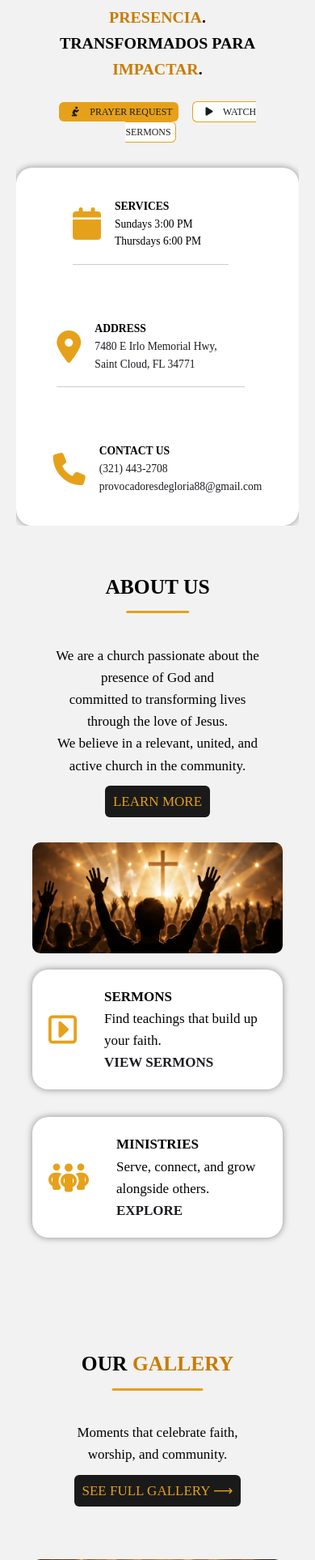
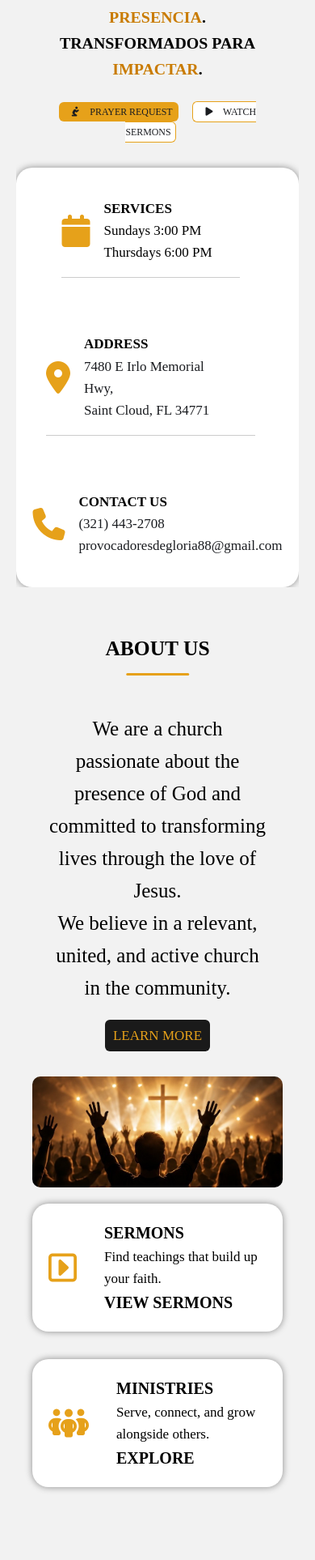
Before and after one commit to gfigueroa07/ipg_church, a Django app: page / in a window 390 px wide. Shown: the part 594-2520 px from the top of the page at 81% size. Run offline with Django 5.2, Linux system fonts and the light colour scheme.

Commit message:
Update CSS styles for about and home pages; enhance font sizes for better readability

```diff
--- a/church_site/static/css/about.css
+++ b/church_site/static/css/about.css
@@ -371,19 +371,30 @@
         flex-direction: column;
     }
 
+    .about-card h6,
+    .about-card a {
+        color: black;
+        font-weight: bold;
+        font-size: 20px;
+    }
     .about-info {
         justify-content: center;
+        font-size: 25px;
     }
 
     .about-body {
         display: flex;
         flex-direction: column;
         align-items: center;
-        font-size: 1rem;
+        font-size: 25px;
+    }
+
+    .about-content p {
+        font-size: 25px;
     }
 
     .about-main {
-        font-size: 1rem;
+        font-size: 25px;
         text-align: center;
     }
 
@@ -417,7 +428,7 @@
     .pastors-msg {
         padding: 0;
         margin: 0;
-        font-size: 1rem;
+        font-size: 25px;
     }
 }
 
--- a/church_site/static/css/home.css
+++ b/church_site/static/css/home.css
@@ -349,12 +349,6 @@
         width: 100%;
     }
 
-    .info-card h6,
-    .info-card p {
-        padding: 0;
-        font-size: .8rem;
-    }
-
     .info-card > div:not(:last-child) {
         border-right: 0;
         border-bottom: 1px solid #ccc;
```
